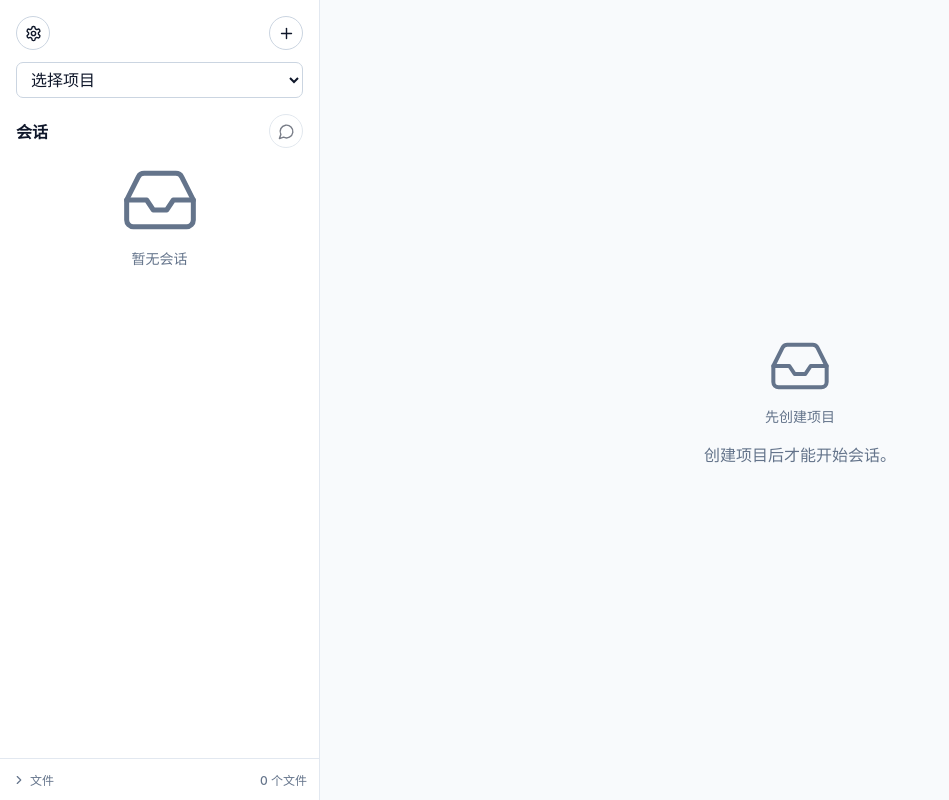
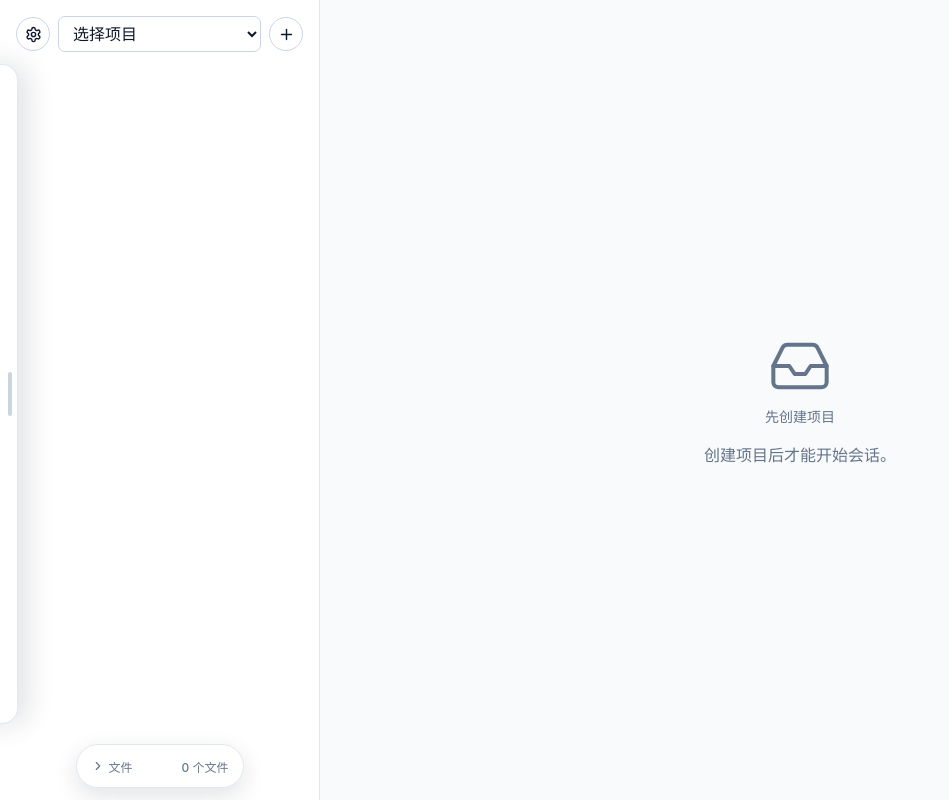
Before and after one commit to confusionWill/hpTry, a Vue app: page / in a window 1280 px wide. Shown: the whole page, without its empty margins (0-949 px from the left). Built offline with nearby package versions, Linux system fonts and the light colour scheme.

Commit message:
左侧面板优化，创建项目自动新建会话

```diff
--- a/src/components/ProjectConversationSidebar.vue
+++ b/src/components/ProjectConversationSidebar.vue
@@ -1,7 +1,7 @@
 <template>
   <aside class="sidebar">
     <div class="section">
-      <div class="section__header">
+      <div class="section__header project-picker">
         <UiButton
           :aria-label="t('common.settings')"
           circle
@@ -12,6 +12,13 @@
             <Settings :size="17" />
           </template>
         </UiButton>
+        <UiSelect
+          v-model="selectedProjectId"
+          class="project-select"
+          :options="projectOptions"
+          :placeholder="t('project.selectPlaceholder')"
+          @change="handleProjectChange"
+        />
         <UiButton
           :aria-label="t('project.create')"
           circle
@@ -22,18 +29,6 @@
           </template>
         </UiButton>
       </div>
-
-      <UiSelect
-        v-model="selectedProjectId"
-        class="project-select"
-        :options="projectOptions"
-        :placeholder="t('project.selectPlaceholder')"
-        @change="handleProjectChange"
-      />
-
-      <p v-if="store.selectedProject?.description" class="project-description">
-        {{ store.selectedProject.description }}
-      </p>
     </div>
 
     <div class="section conversations">
@@ -144,12 +139,6 @@
         <UiFormItem :label="t('common.name')" required>
           <UiInput v-model="projectForm.name" :placeholder="t('project.namePlaceholder')" />
         </UiFormItem>
-        <UiFormItem :label="t('common.description')">
-          <UiTextarea
-            v-model="projectForm.description"
-            :placeholder="t('project.descriptionPlaceholder')"
-          />
-        </UiFormItem>
       </form>
       <template #footer>
         <UiButton @click="projectDialogVisible = false">
@@ -174,7 +163,6 @@ import UiEmpty from '@/components/ui/UiEmpty.vue'
 import UiFormItem from '@/components/ui/UiFormItem.vue'
 import UiInput from '@/components/ui/UiInput.vue'
 import UiSelect, { type UiSelectOption } from '@/components/ui/UiSelect.vue'
-import UiTextarea from '@/components/ui/UiTextarea.vue'
 import { useAgentStore } from '@/stores/agent'
 import { useUiStore } from '@/stores/ui'
 
@@ -191,7 +179,6 @@ const editingConversationId = ref('')
 const editingConversationTitle = ref('')
 const projectForm = reactive({
   name: '',
-  description: '',
 })
 
 const projectOptions = computed<UiSelectOption[]>(() =>
@@ -217,10 +204,9 @@ async function handleProjectChange(projectId: string) {
 async function createProject() {
   await store.createProject({
     name: projectForm.name,
-    description: projectForm.description,
+    description: '',
   })
   projectForm.name = ''
-  projectForm.description = ''
   projectDialogVisible.value = false
 }
 
@@ -262,12 +248,14 @@ async function confirmDeleteConversation(conversationId: string) {
 
 <style scoped>
 .sidebar {
+  position: relative;
   display: flex;
   width: 100%;
   min-width: 0;
   height: 100%;
   flex-direction: column;
   gap: 16px;
+  overflow: hidden;
   background: var(--ui-bg-color);
   padding: 16px;
 }
@@ -295,19 +283,60 @@ async function confirmDeleteConversation(conversationId: string) {
 }
 
 .project-select {
-  width: 100%;
+  min-width: 0;
+  flex: 1;
 }
 
-.project-description {
-  margin: 0;
-  color: var(--ui-text-color-secondary);
-  font-size: 13px;
-  line-height: 1.5;
+.project-picker {
+  display: flex;
+  align-items: center;
+  gap: 8px;
 }
 
 .conversations {
+  position: absolute;
+  top: 64px;
+  bottom: 76px;
+  left: 0;
+  width: calc(100% - 16px);
   min-height: 0;
-  flex: 1;
+  overflow: hidden;
+  border: 1px solid var(--ui-border-color-light);
+  border-left: 0;
+  border-radius: 0 16px 16px 0;
+  background: var(--ui-bg-color);
+  box-shadow: 10px 0 28px rgb(15 23 42 / 12%);
+  padding: 14px 18px 14px 14px;
+  transform: translateX(calc(-100% + 18px));
+  transition:
+    transform 300ms cubic-bezier(0.22, 1, 0.36, 1),
+    box-shadow 300ms ease;
+  will-change: transform;
+  z-index: 1;
+}
+
+.conversations::after {
+  position: absolute;
+  top: 50%;
+  right: 5px;
+  width: 4px;
+  height: 44px;
+  border-radius: 999px;
+  background: var(--ui-border-color);
+  content: "";
+  transform: translateY(-50%);
+  transition: background-color 200ms ease;
+}
+
+.conversations:hover,
+.conversations:focus-within {
+  box-shadow: 14px 0 36px rgb(15 23 42 / 18%);
+  transform: translateX(0);
+}
+
+.conversations:hover::after,
+.conversations:focus-within::after {
+  background: var(--ui-color-primary-light-5);
 }
 
 .conversation-list {
@@ -366,4 +395,10 @@ async function confirmDeleteConversation(conversationId: string) {
   border-color: var(--ui-color-primary-light-7);
   background: var(--ui-color-primary-light-9);
 }
+
+@media (prefers-reduced-motion: reduce) {
+  .conversations {
+    transition: none;
+  }
+}
 </style>
--- a/src/components/WorkspacePanel.vue
+++ b/src/components/WorkspacePanel.vue
@@ -1,6 +1,20 @@
 <template>
   <aside class="workspace-panel" :class="{ 'workspace-panel--expanded': filesExpanded }">
     <section class="workspace-panel__files">
+      <div v-if="filesExpanded" class="workspace-panel__content">
+        <UiEmpty
+          v-if="store.workspaceFiles.length === 0"
+          :description="t('workspace.emptyFiles')"
+          :image-size="52"
+        />
+        <WorkspaceFileTree
+          v-else
+          :files="store.workspaceFiles"
+          :selected-path="store.selectedWorkspaceFilePath"
+          @select="previewWorkspaceFile"
+        />
+      </div>
+
       <button
         class="workspace-panel__section-title"
         type="button"
@@ -14,17 +28,6 @@
         </span>
         <span>{{ t('workspace.fileCount', { count: store.workspaceFiles.length }) }}</span>
       </button>
-      <UiEmpty
-        v-if="filesExpanded && store.workspaceFiles.length === 0"
-        :description="t('workspace.emptyFiles')"
-        :image-size="52"
-      />
-      <WorkspaceFileTree
-        v-else-if="filesExpanded"
-        :files="store.workspaceFiles"
-        :selected-path="store.selectedWorkspaceFilePath"
-        @select="previewWorkspaceFile"
-      />
     </section>
 
     <WorkspaceFilePreviewDialog
@@ -58,30 +61,58 @@ function previewWorkspaceFile(path: string) {
 
 <style scoped>
 .workspace-panel {
+  position: absolute;
+  bottom: 12px;
+  left: 50%;
   display: flex;
-  width: 100%;
+  width: 168px;
   min-width: 0;
-  height: auto;
+  height: 44px;
   flex-direction: column;
-  border-top: 1px solid var(--ui-border-color-light);
+  overflow: hidden;
+  border: 1px solid var(--ui-border-color-light);
+  border-radius: 999px;
   background: var(--ui-bg-color);
+  box-shadow: 0 8px 24px rgb(15 23 42 / 12%);
+  transform: translateX(-50%);
+  transition:
+    width 280ms cubic-bezier(0.22, 1, 0.36, 1),
+    height 280ms cubic-bezier(0.22, 1, 0.36, 1),
+    border-radius 280ms ease,
+    box-shadow 280ms ease;
+  z-index: 2;
 }
 
 .workspace-panel--expanded {
-  min-height: 220px;
-  max-height: 42vh;
+  width: calc(100% - 24px);
+  height: min(360px, 46vh);
+  border-radius: 18px;
+  box-shadow: 0 18px 44px rgb(15 23 42 / 18%);
 }
 
 .workspace-panel__files {
   display: flex;
   min-height: 0;
+  flex: 1;
   flex-direction: column;
-  gap: 8px;
-  padding: 12px;
+  padding: 5px 8px;
 }
 
-.workspace-panel__files {
-  flex: 1 1 auto;
+.workspace-panel--expanded .workspace-panel__files {
+  padding: 10px;
+}
+
+.workspace-panel__content {
+  display: flex;
+  min-height: 0;
+  flex: 1;
+  flex-direction: column;
+  overflow: hidden;
+  padding-bottom: 8px;
+}
+
+.workspace-panel__content :deep(.file-tree) {
+  flex: 1;
 }
 
 .workspace-panel__section-title {
@@ -94,11 +125,17 @@ function previewWorkspaceFile(path: string) {
   background: transparent;
   color: var(--ui-text-color-secondary);
   cursor: pointer;
+  flex: 0 0 32px;
   font: inherit;
   font-size: 12px;
   font-weight: 650;
-  padding: 0;
+  padding: 0 6px;
   text-align: left;
+}
+
+.workspace-panel--expanded .workspace-panel__section-title {
+  border-top: 1px solid var(--ui-border-color-light);
+  padding-top: 5px;
 }
 
 .workspace-panel__section-title span:last-child {
@@ -123,9 +160,14 @@ function previewWorkspaceFile(path: string) {
 }
 
 @media (max-width: 1180px) {
+  .workspace-panel--expanded {
+    width: calc(100% - 20px);
+  }
+}
+
+@media (prefers-reduced-motion: reduce) {
   .workspace-panel {
-    width: 100%;
-    min-width: 0;
+    transition: none;
   }
 }
 </style>
--- a/src/locales/en.json
+++ b/src/locales/en.json
@@ -11,7 +11,6 @@
     "save": "Save",
     "empty": "No data",
     "name": "Name",
-    "description": "Description",
     "actions": "Actions",
     "required": "Required",
     "loading": "Loading",
@@ -23,7 +22,6 @@
     "create": "Create project",
     "selectPlaceholder": "Select project",
     "namePlaceholder": "Project name",
-    "descriptionPlaceholder": "Project description",
     "running": "Running",
     "emptyTitle": "Create a project first",
     "emptyDescription": "Create a project before starting conversations."
--- a/src/locales/zh-CN.json
+++ b/src/locales/zh-CN.json
@@ -11,7 +11,6 @@
     "save": "保存",
     "empty": "暂无数据",
     "name": "名称",
-    "description": "描述",
     "actions": "操作",
     "required": "必填",
     "loading": "加载中",
@@ -23,7 +22,6 @@
     "create": "创建项目",
     "selectPlaceholder": "选择项目",
     "namePlaceholder": "项目名称",
-    "descriptionPlaceholder": "项目描述",
     "running": "运行中",
     "emptyTitle": "先创建项目",
     "emptyDescription": "创建项目后才能开始会话。"
--- a/src/stores/agent.ts
+++ b/src/stores/agent.ts
@@ -186,7 +186,7 @@ export const useAgentStore = defineStore('agent', {
         this.loading = false
       }
     },
-    async selectProject(projectId: string) {
+    async selectProject(projectId: string, startNewConversation = false) {
       const loadToken = this.projectLoadToken + 1
 
       this.projectLoadToken = loadToken
@@ -201,8 +201,8 @@ export const useAgentStore = defineStore('agent', {
       }
 
       this.conversations = conversations
-      this.selectedConversationId = this.conversations[0]?.id ?? ''
-      this.draftConversationProjectId = ''
+      this.selectedConversationId = startNewConversation ? '' : (this.conversations[0]?.id ?? '')
+      this.draftConversationProjectId = startNewConversation ? projectId : ''
       this.events = []
       this.conversationLoadToken += 1
       await this.loadWorkspaceFiles(projectId, loadToken)
@@ -250,7 +250,7 @@ export const useAgentStore = defineStore('agent', {
 
       await putRecord('projects', project)
       this.projects = sortUpdated([...this.projects, project])
-      await this.selectProject(project.id)
+      await this.selectProject(project.id, true)
     },
     async deleteProject(projectId: string) {
       if (this.isProjectRunning(projectId)) {
--- a/src/views/AgentWorkspace.vue
+++ b/src/views/AgentWorkspace.vue
@@ -84,12 +84,13 @@ watch(
 }
 
 .workspace__left {
+  position: relative;
   display: grid;
   min-width: 0;
   min-height: 0;
   border-right: 1px solid var(--ui-border-color-light);
   background: var(--ui-bg-color);
-  grid-template-rows: minmax(0, 1fr) auto;
+  grid-template-rows: minmax(0, 1fr);
 }
 
 .workspace__preview {
```
